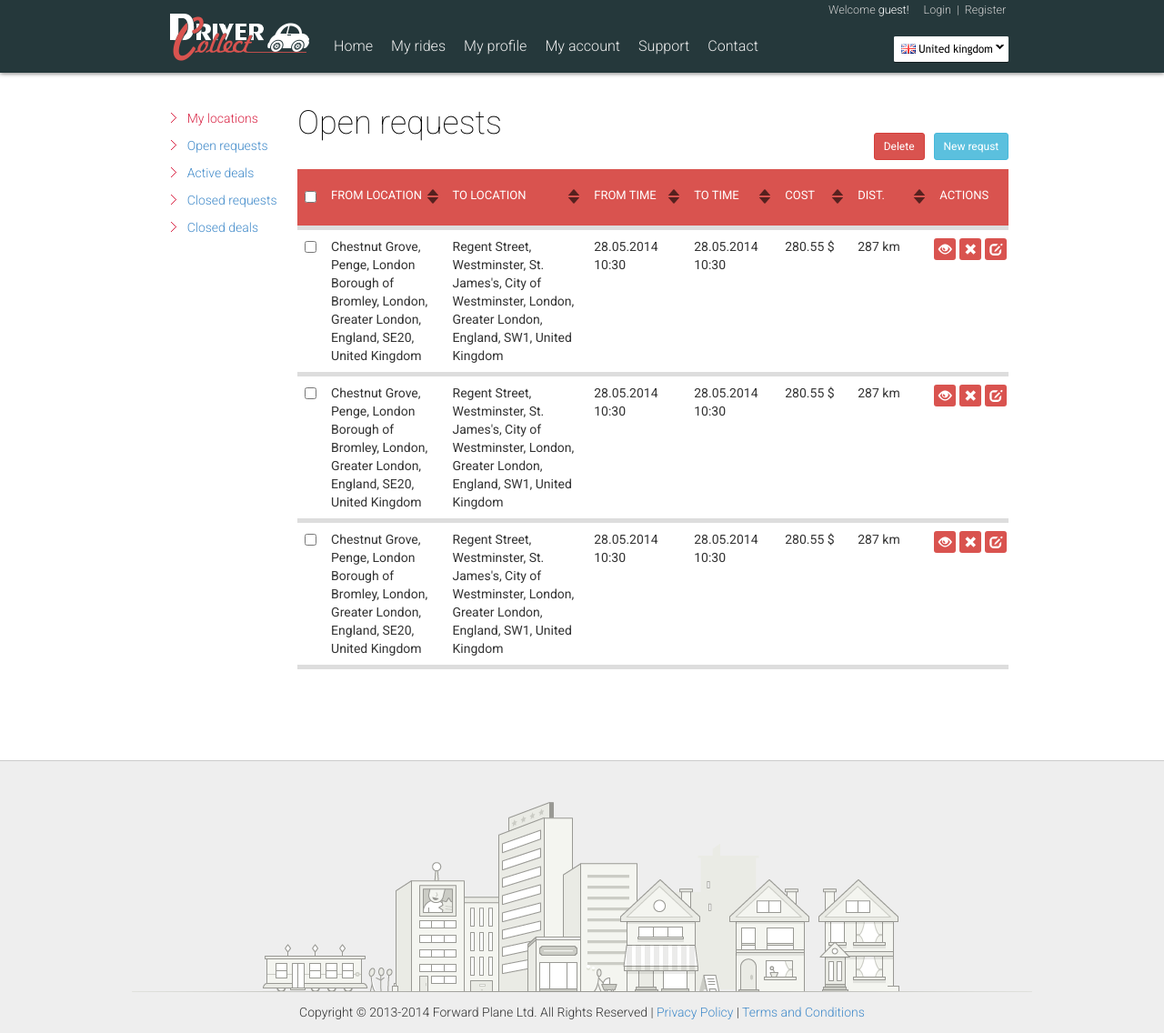
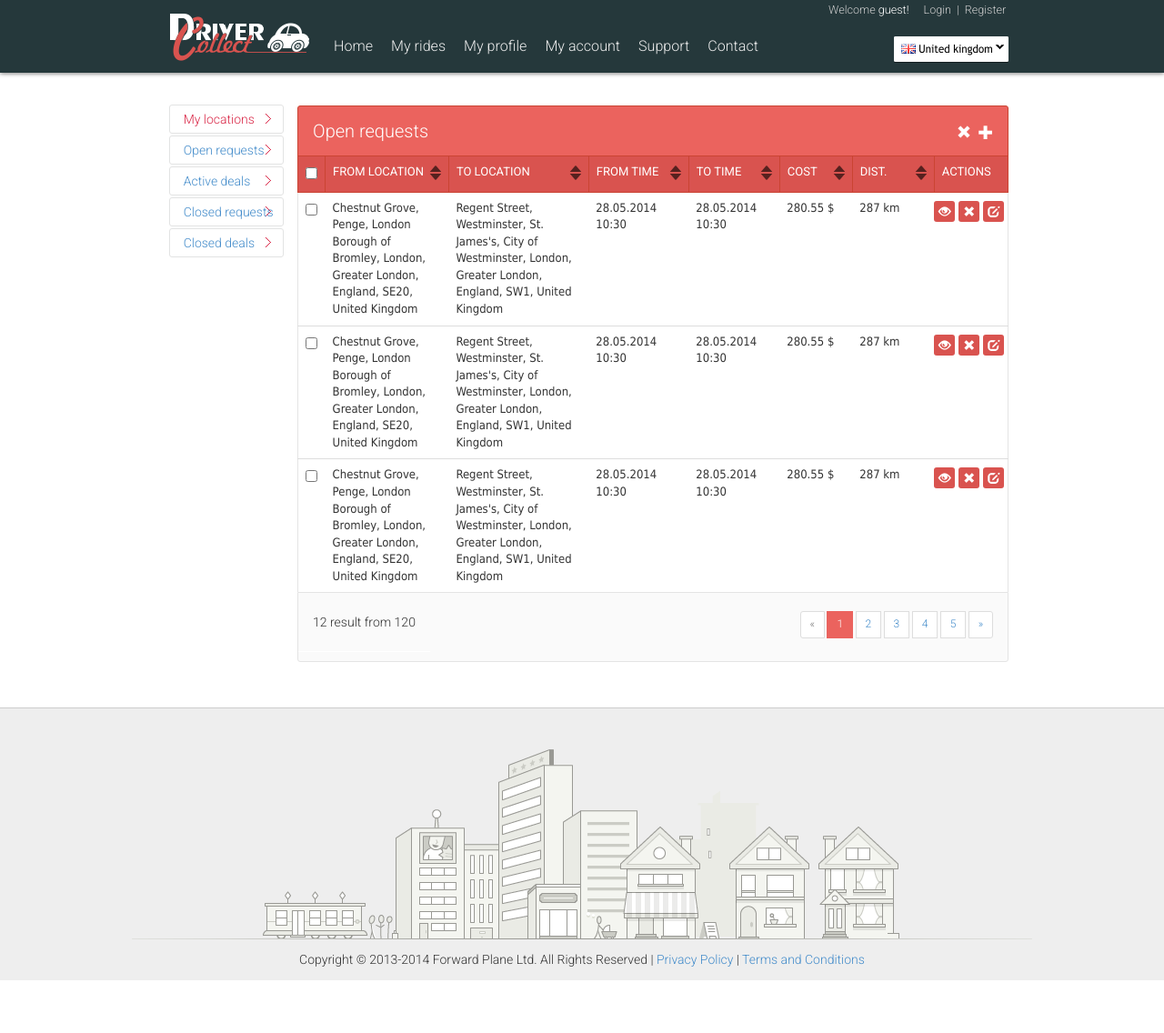
Before and after one commit to artavag/drivercollect_mobile, a PHP site: page /rides.html in a window 1280 px wide. Shown: the whole page at 91% size. After the commit the page ends 1078 px from the top, so only its background shows below. Run offline with PHP 8.4, Linux system fonts and the light colour scheme.

Commit message:
changes table design

```diff
--- a/css/main.css
+++ b/css/main.css
@@ -25,6 +25,7 @@ body {
 	font-family: 'Roboto', sans-serif;
 	font-style: normal;
 	font-weight: 300;
+	/*background-color: #F9F9F9;*/
 }
 
 ul {
@@ -308,6 +309,7 @@ body {
 	/*text-shadow: 0 1px 0 #F7A2A1;*/
 	padding:  3px 8px 3px 8px;
 	background-color: #D9534F;
+	/*background-color: #D95342;*/
 	border-radius: 5px;
 	font-size: 14px;
 	border: solid 1px #F26F6D;
@@ -337,14 +339,17 @@ body {
 
 .text-big2 {
 	font-family: 'Roboto', sans-serif;
-	font-weight: 100;
+	font-weight: 300;
+	font-size: 20px;
 	text-align: left;
 	/*text-align: center;*/
-	color: #000000;
+	/*color: #000000;*/
 	font-style: normal;
-	margin-top: 1em;
-	margin-bottom: 0em;
+	/*margin-top: 1em;*/
+	/*margin-bottom: 0em;*/
 	/*text-shadow: 0 1px 1px #BDBDBD;*/
+	margin: 0;
+	padding: 16px 16px;
 }
 
 .text-footer {
@@ -393,7 +398,9 @@ td.separator {
 .leftmenu {
 	font-size: 14px;
 	margin-top: 35px;
-	background-color: #fff;
+	/*background-color: #fff;*/
+	border-bottom: none;
+
 	/*background-color: #FBFBFB;*/
 	/*border: solid 1px #E6E6E6;*/
 	/*-webkit-box-shadow: 0 1px 2px 0 rgba(0,0,0,0.2);*/
@@ -401,28 +408,65 @@ td.separator {
 	/*border-radius: 5px;*/
 }
 
-.leftmenu {
-	border-bottom: none;
-}
-
 .leftmenu li{
 	/*border-bottom: solid 1px #E9E9E9;*/
 	/*padding: 10px 10px;*/
 	background-image: url("../img/arrow_menu.gif");
 	background-repeat: no-repeat;
-	background-position: 0% 50%;
-
+	background-position: 95% 50%;
 	margin: 0;
+	margin-bottom: 2px;
+	border: solid 1px #E2E3E3;
+	border-radius: 3px;
+	background-color: #ffffff;
 }
 
 .leftmenu li a, .leftmenu li a:visited {
 	display: block;
-	padding: 5px 5px 5px 20px;
+	padding: 5px 5px 5px 15px;
 }
 
 .leftmenu li a:hover, .leftmenu li a:active {
 	color: #d92646;
 	text-decoration: none;
+}
+
+.table-header {
+	/*background-color: #E66454;*/
+	background-color: #EB635E;
+	/*border-color: #ca4433!important;*/
+	color: #fff;
+	/*position: relative;*/
+	border: 1px solid #ca4433!important;
+	margin-bottom: -1px;
+	/*padding: 10px 15px;*/
+	border-top-right-radius: 3px;
+	border-top-left-radius: 3px;
+	margin-top: 36px;
+}
+
+.table-footer {
+	background-color: #FAFAFA;
+	/*border-color: #ca4433!important;*/
+	/*color: #fff;*/
+	/*position: relative;*/
+	border: 1px solid #E4E4E4 !important;
+	margin-bottom: 50px;
+	/*padding: 10px 15px;*/
+	border-bottom-right-radius: 3px;
+	border-bottom-left-radius: 3px;
+}
+
+.table-footer-text {
+	font-size: 14px;
+	padding: 22px 16px;
+	display: block;
+	border-bottom: solid 1px #ffffff;
+}
+
+ul.pagination li {
+	margin-left: 0px;
+	display: inline-block;
 }
 
 .menu-left-active {
@@ -439,6 +483,7 @@ table .font-12 th {
 	/*color: #d92646;*/
 	color: #ffffff;
 	font-weight: 400;
+	/*background-color: #ffffff;*/
 	/*border: none;*/
 	/*border-top: solid 5px #c9302c;*/
 }
@@ -448,28 +493,37 @@ table.table tr.font-12 > th {
 	/*padding-top: 20px;*/
 	/*padding-bottom: 20px;*/
 	/*border-top: solid 5px #E66561;*/
-	padding: 20px 8px 20px 8px;
+	/*padding: 20px 8px 20px 8px;*/
 	/*vertical-align: bottom;*/
 	/*background-color: #308ECB;*/
 	background-color: #D9534F;
-	border: none;
-	/*border-bottom: solid 5px #dddddd;*/
+	/*background-color: #D95342;*/
+	/*border: none;*/
+	/*border-top: solid 1px #CA4433;*/
+	/*border-bottom: solid 1px #CA4433;*/
+	border: solid 1px #CA4433;
 }
 
 .table>tbody> tr > td.action-buttons {
 	/*width: 20px;*/
-	padding: 8px 2px;
+	padding: 8px 4px 8px 0px;
 }
 
 .table>tbody> tr > td {
 	/*border-top: solid 5px #dddddd;*/
 	/*border-top: solid 5px #f5f5f5;*/
-	border-top: solid 5px #dddddd;
+	/*border-top: solid 5px #dddddd;*/
+	background-color: #ffffff;
+	font-family: Tahoma, Geneva, Arial, sans-serif;
+	font-size: 13px;
+	color: #333333;
 }
 
 .table>tbody> tr > td .glyphicon {
 	color: #ffffff;
 	background-color: #D9534F;
+	/*background-color: #E66454;*/
+
 	/*border: solid 1px #D43F3A;*/
 
 	/*color: #666666;*/
@@ -480,11 +534,22 @@ table.table tr.font-12 > th {
 	padding: 5px;
 }
 
-label.control-label{
+table.table {
+	border-radius: 10px;
+	border-left: 1px solid #E4E4E4;
+	border-right: 1px solid #E4E4E4;
+	/*border-bottom: 5px solid #dddddd;*/
+	border-spacing: 0px;
+	border-collapse: collapse;
+	font-weight: 400;
+	margin-bottom: 0px;
+}
+
+label.control-label {
 	font-weight: 400;
 }
 
-label.radio-inline, .checkbox label{
+label.radio-inline, .checkbox label {
 	font-weight: 300;
 }
 
--- a/rides.html
+++ b/rides.html
@@ -98,27 +98,32 @@
 						<div class="col-lg-10 pull-left" style="padding-left: 0px; padding-right: 0px">
 
 							<div class="row">
-								<div class="" style="padding-left: 0px; margin-bottom: -10px">
-									<h1 class="text-big2" style="font-weight: 100">Open requests</h1>
+								<div class="table-header clearfix" style="">
+									<h1 class="text-big2 pull-left" style="">Open requests</h1>
+
+									<!--<div class="row" style="margin-bottom: 10px">-->
+										<div class="pull-right" style="margin-top: 20px; margin-right: 16px">
+											<!--<div class="btn btn-default btn-sm pull-right">New requst</div>-->
+											<!--<div class="btn btn-default btn-sm pull-right" style="margin-right: 10px">Delete</div>-->
+											<span class="glyphicon glyphicon-remove" style="font-size: 16px; color: white; cursor: pointer;"></span>
+											<span class="glyphicon glyphicon-plus" style="margin-left: 5px; font-size: 16px; color: white; cursor: pointer;"></span>
+										</div>
+									<!--</div>-->
+
 								</div>
+
 							</div>
 
 							<div class="row">
 
 								<div class="table-responsive">
-									<div class="row" style="margin-bottom: 10px">
-										<div>
-											<div class="btn btn-info btn-sm pull-right">New requst</div>
-											<div class="btn btn-danger btn-sm pull-right" style="margin-right: 10px">Delete</div>
-										</div>
-									</div>
 
 									<!--<table class="table table-hover" style="font-family: Tahoma, Geneva, Arial, sans-serif; margin-bottom: 100px">-->
-									<table class="table table-responsive <!--table-bordered--> table-hover <!--table-striped-->" style="border: none; border-bottom: 5px solid #dddddd; border-spacing: 0px; border-collapse: collapse; font-weight: 400; margin-bottom: 100px;">
+									<table class="table table-responsive <!--table-bordered--> table-hover <!--table-striped-->" style="">
 
 										<!--<tr class="font-12" style="border: solid 1px #cccccc; background-color: #eeeeee; border-radius: 3px;">-->
 										<tr class="font-12 inlined" >
-											<th style="width: 20px;"><input type="checkbox"></th>
+											<th style="width: 20px;" class=""><input type="checkbox"></th>
 											<th>FROM LOCATION<a href="#"><div class="list-sorter" title="Order by ascending"></div></a></th>
 											<th>TO LOCATION<a href="#"><div class="list-sorter" title="Order by ascending"></div></a></th>
 
@@ -178,7 +183,24 @@
 										</tr>
 
 									</table>
+
+									<div class="table-footer clearfix">
+										<span class="table-footer-text pull-left">12 result from 120</span>
+
+										<ul class="pagination pagination-sm pull-right" style="margin-right: 16px">
+											<li class="disabled"><a href="#">«</a></li>
+											<li class="active"><a href="#"  style="background-color: #EB635E; border: solid 1px #EB635E">1 <span class="sr-only"></span></a></li>
+											<li><a href="#">2</a></li>
+											<li><a href="#">3</a></li>
+											<li><a href="#">4</a></li>
+											<li><a href="#">5</a></li>
+											<li><a href="#">»</a></li>
+										</ul>
+									</div>
 								</div>
+
+
+
 							</div>
 						</div>
 
```
